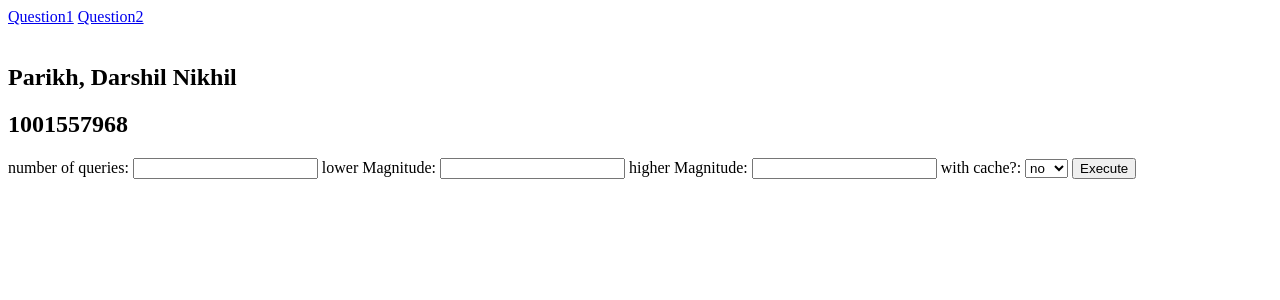
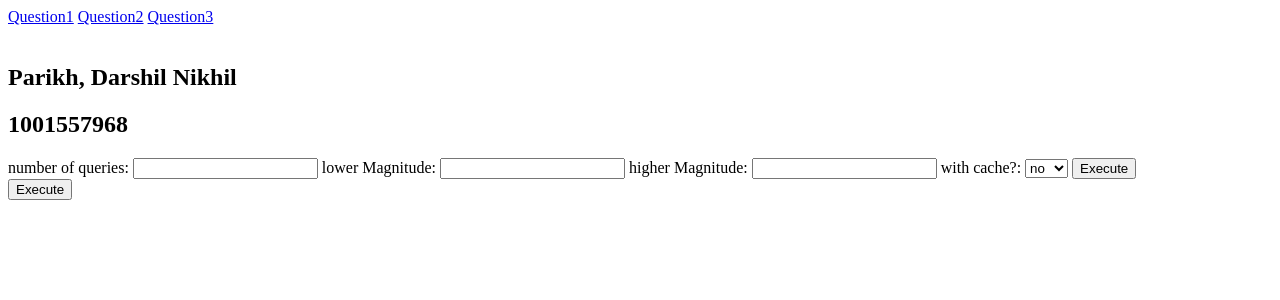
Before and after one commit to darshilgit/cloud3repo, a Flask app: page /question2 in a window 1280 px wide. Shown: the top 300 px of the page. Run offline with Flask 2, Linux system fonts and the light colour scheme; some libraries are stand-ins or nearby versions.

Commit message:
First commit

```diff
--- a/app.py
+++ b/app.py
@@ -116,9 +116,47 @@ def query_db_2_execute():
         result = "error try again"
     return render_template('question2.html', total_time=total_time)
 
+@app.route('/question3', methods=['GET'])
+def question3():
+    return render_template('question3.html',)
+
+@app.route('/question3_execute', methods=['GET'])
+def question3_execute():
+    year = str(request.args.get('year'))
+    year = 'y_' + year
+    stc = request.args.get('stc')
+    try:
+        #startTime = time.perf_counter()
+        # while qcount != 0:
+        sql = "SELECT population."+ year + " FROM population INNER JOIN statecode on population.State = statecode.state where state_code =" + "'" +str(stc)+"'"
+        print(sql)
+        cursor = conn.cursor()
+        result = cursor.execute(sql).fetchall()
+        #qcount = qcount - 1
+        #endTime = time.perf_counter()
+        #total_time = endTime - startTime
+    except:
+        result = "error try again"
+    return render_template('question3.html', result=result)
+
+@app.route('/clear_redis_execute', methods=['GET'])
+def clear_redis_execute():
+    r.flushdb()
+    print('flushed')
+    return render_template('question2.html')
 if __name__ == '_main_':
     app.run()
 
 
 # darshil_parikh@Azure:/usr/local/lib/python2.7/dist-packages$ pip install pyodbc --user
 # az webapp config set --resource-group appsvc_rg_Linux_centralus --name cloud3app --linux-fx-version "PYTHON|3.5"
+# SELECT population.y_2010, population.State
+# FROM population
+# INNER JOIN statecode
+# ON population.State = statecode.state
+# WHERE state_code = 'CA';
+
+# SELECT population.y_2010
+# FROM population
+# INNER JOIN counties on counties.state = population.State
+# WHERE counties.state = 'California' and counties.county='San Francisco'
--- a/templates/common.html
+++ b/templates/common.html
@@ -10,6 +10,7 @@
     <div>
         <a href="/question1">Question1</a>
         <a href="/question2">Question2</a>
+        <a href="/question3">Question3</a>
         <br><br>
         <h2>Parikh, Darshil Nikhil</h2>
         <h2>1001557968</h2>
--- a/templates/question2.html
+++ b/templates/question2.html
@@ -13,6 +13,11 @@
 </form>
 
 
+<form action="/clear_redis_execute" method="get">
+    <input type="submit" value="Execute" />
+</form>
+
+
 {% if total_time %}
     <p>Time Taken</p>
     <h1> {{total_time}} </h1>
```
Also changed, not shown: templates/question3.html (added, +17 -0 lines).
